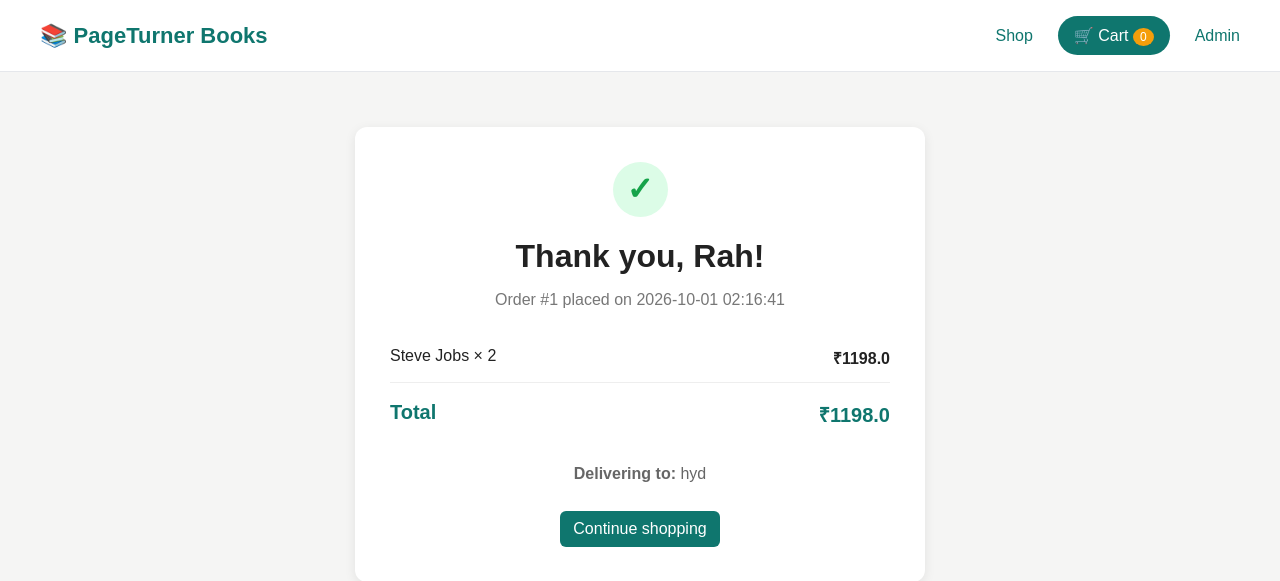
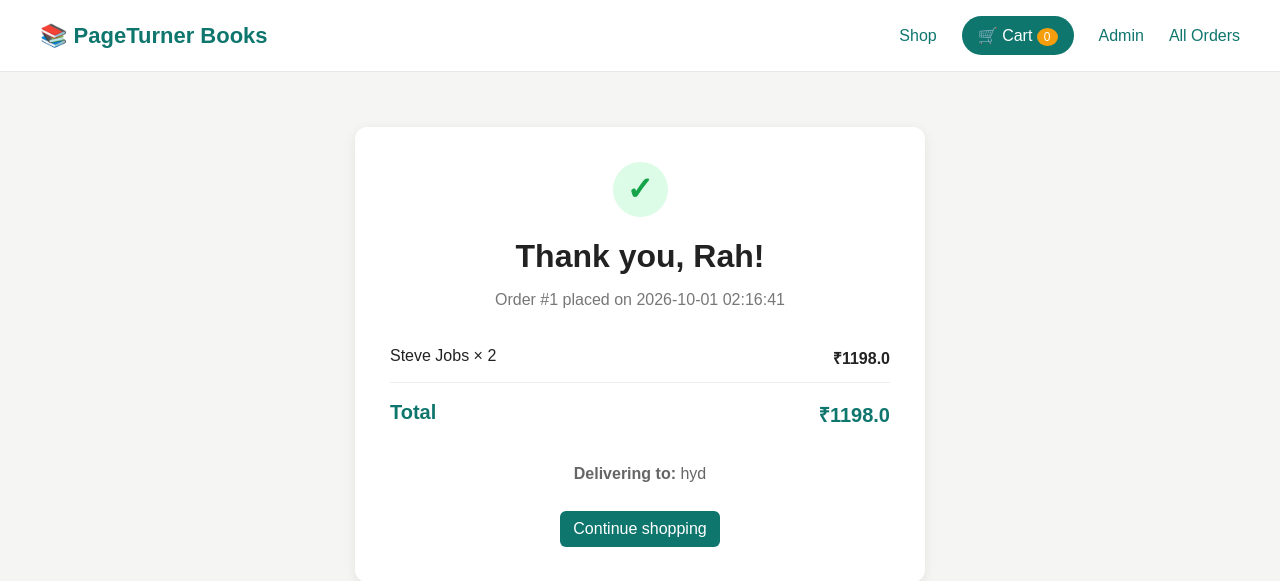
Before and after one commit to JamesReddy19/PageTurnerBooks, a Flask app: page /order/1 in a window 1280 px wide. Shown: the top 581 px of the page. Run offline with Flask 3, Linux system fonts and the light colour scheme; data comes from the database, SQL or seed files in the repository.

Commit message:
Added all orders link to the navigation bar

```diff
--- a/app.py
+++ b/app.py
@@ -548,6 +548,30 @@ def order_history():
         searched=searched
     )
 
+@app.route("/orders")
+def orders():
+
+    conn = get_db_connection()
+
+    orders = conn.execute(
+        """
+        SELECT
+            orders.id,
+            orders.name,
+            orders.phone,
+            orders.total,
+            orders.date
+        FROM orders
+        ORDER BY orders.id DESC
+        """
+    ).fetchall()
+
+    conn.close()
+
+    return render_template(
+        "orders.html",
+        orders=orders
+    )
 
 # Process checkout, create the order, reduce stock, and empty the cart.
 @app.route("/checkout", methods=["GET", "POST"])
--- a/templates/base.html
+++ b/templates/base.html
@@ -36,6 +36,10 @@
 
         <a href="{{ url_for('admin') }}">
             Admin
+        </a>
+
+        <a href="{{ url_for('orders') }}">
+            All Orders
         </a>
 
     </div>
```
Also changed, not shown: templates/orders.html (added, +39 -0 lines).
